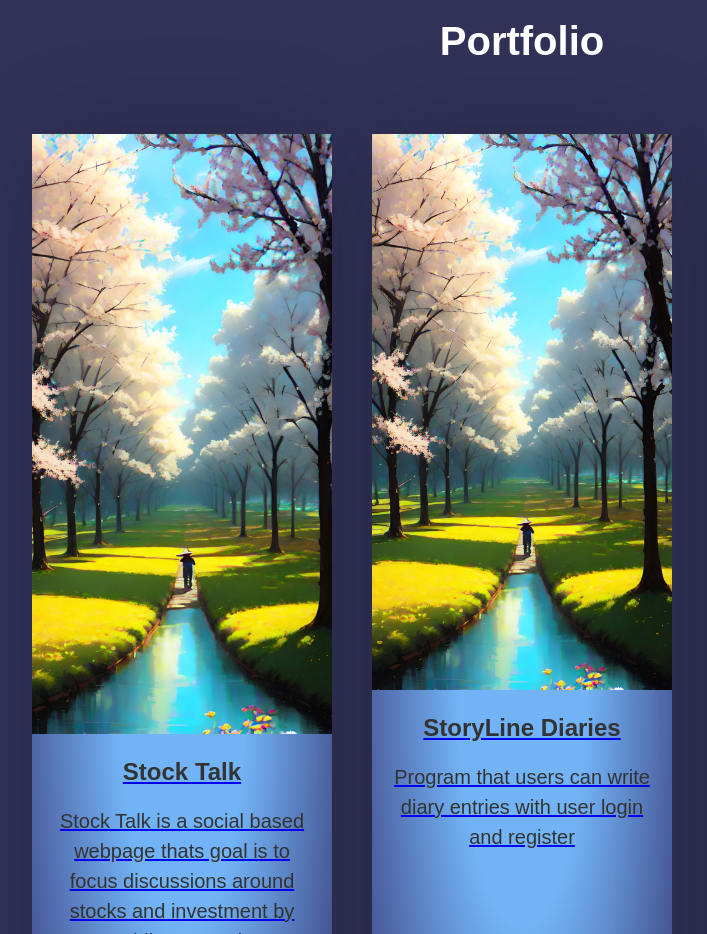
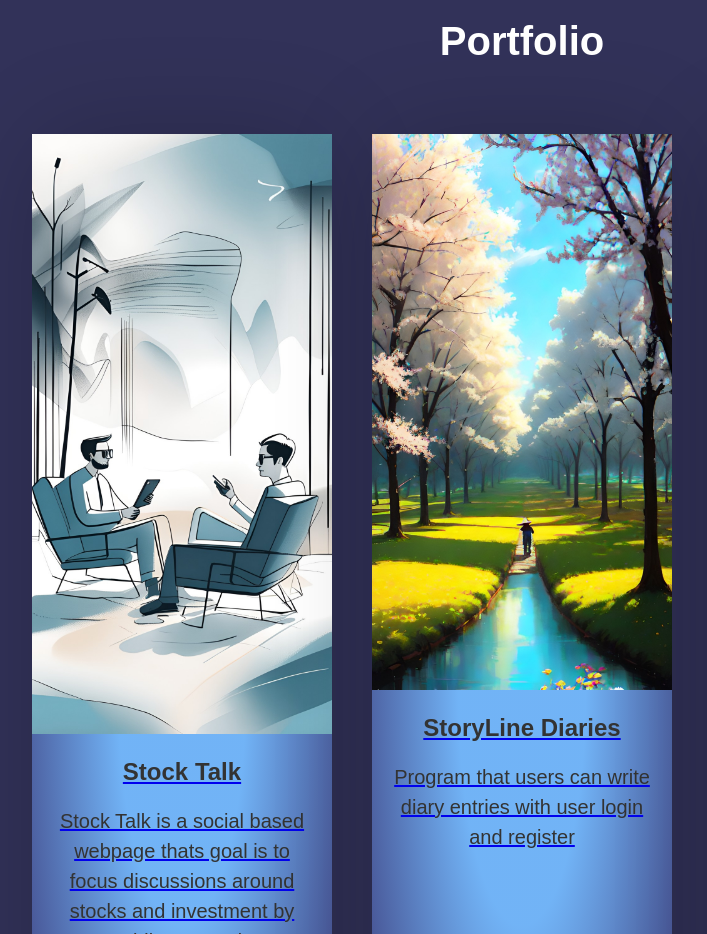
Before and after one commit to cjacobs3971/second-week-challenge, a plain HTML site: page index.html in a window 1280 px wide. Shown: the part 1620-2554 px from the top of the page, 118-825 px from the left. Drawn offline with Linux system fonts and the light colour scheme.

Commit message:
added new project

```diff
--- a/index.html
+++ b/index.html
@@ -40,7 +40,7 @@
             <ul id="portfolio-list">
                 <li>
                     <a href="https://stocktalkv2-bd2973b2f5ef.herokuapp.com/landing" target="_blank">
-                        <img src="./assets/images/diary.jpg" alt="Project 8 image">
+                        <img src="./assets/images/StockTalk.jpg" alt="Project 8 image">
                         <h3>Stock Talk</h3>
                         <p>Stock Talk is a social based webpage thats goal is to focus discussions around stocks and investment by providing up to date information with clearly designated spaces for different types of conversations regarding investment. Full MERN stack project made to understand public posting boards, api calls, cloud dataabses, and deployment.  </p>
                     </a>
```
Also changed, not shown: assets/images/StockTalk.jpg (added).
